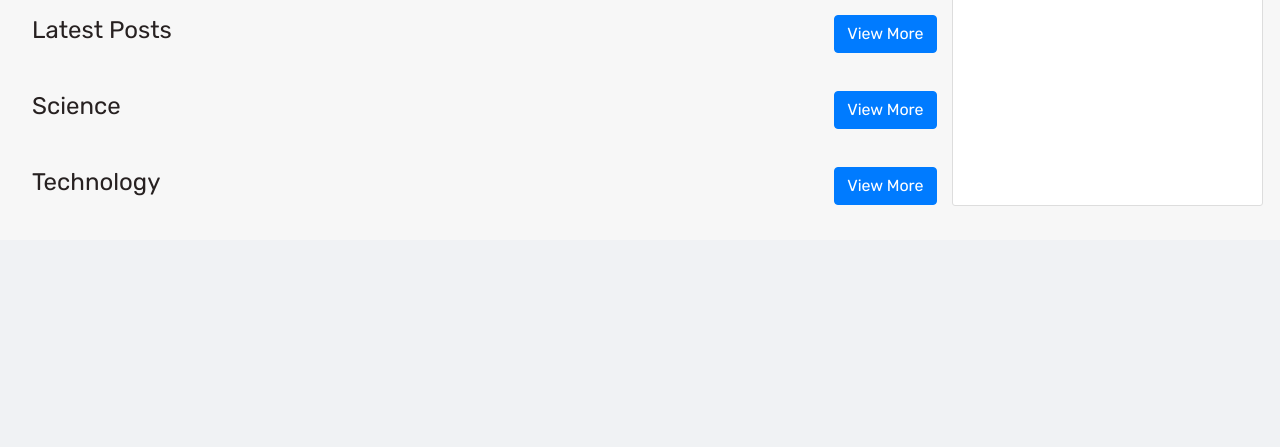
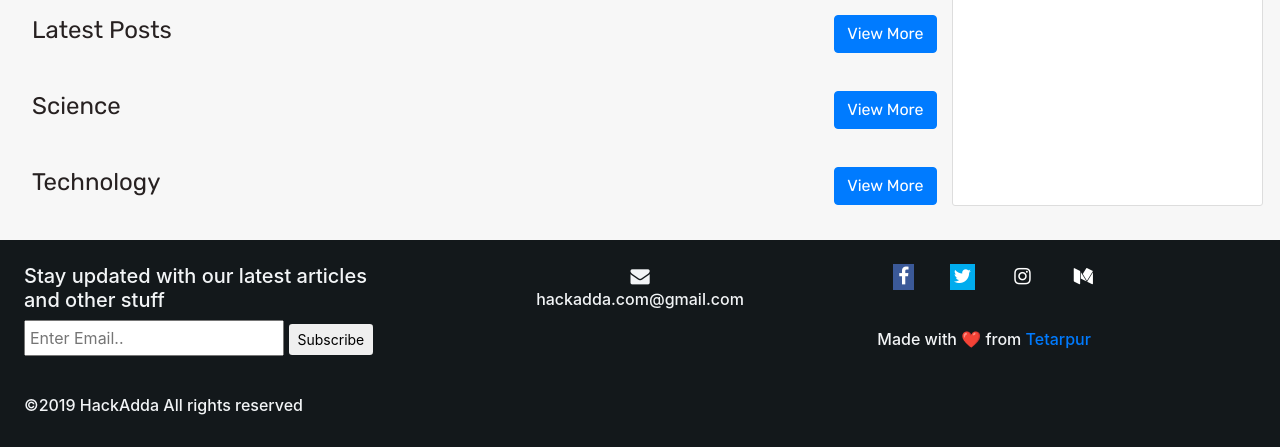
Before and after one commit to abhiabhi94/blog, a Django app: page /blog/ in a window 1280 px wide. Shown: the part 784-1231 px from the top of the page. Before the commit the page ends 990 px from the top, so only its background shows below. Run offline with Django 3.2, Linux system fonts and the light colour scheme; data that the repository does not hold is empty; parts of the project's set-up code (start-up, migrations or seed data) failed here and were passed over; some libraries are stand-ins or nearby versions.

Commit message:
* Subscriber app added * Email verification module added * Subscription url, view, AJAX added * Footer added * Subscriber, Post, Category models are now shown in tabular form inside admin

```diff
--- a/Blog/static/Blog/main.css
+++ b/Blog/static/Blog/main.css
@@ -107,6 +107,39 @@ a.dropdown-toggle {
     font-family: Dejavu sans;
     font-weight: 600;
     color: #444444;
+}
+
+footer {
+    display: flex;
+    background-color: #13181b;
+}
+
+footer h5,
+footer h6,
+footer p,
+footer .fa-envelope {
+    color: #f2f4f6!important;
+}
+
+footer .fa {
+    font-size: 1.2rem;
+}
+
+footer>.col1,
+footer>.col2,
+footer>.col3 {
+    flex: 3 1 0;
+}
+
+.footer>.col1>*,
+.footer>.col2>*,
+.footer>.col3>* {
+    margin: 0.5rem;
+    padding: 1rem;
+}
+
+.footer>.col2 {
+    text-align: center;
 }
 
 a.article-title:hover {
@@ -549,11 +582,12 @@ a.article-title:hover {
     border-color: #046293;
 }
 
-.num {
+
+/* .num {
     font-family: 'CooperHewittBold';
     font-weight: normal;
     font-style: normal;
-}
+} */
 
 @media(max-width:600px) {
     #post-options {
@@ -617,4 +651,12 @@ a.article-title:hover {
         /* display: block; */
         margin: 5px auto;
     }
+    footer {
+        flex-direction: column;
+    }
+    .footer>.col1>*,
+    .footer>.col2>*,
+    .footer>.col3>* {
+        padding: 0.5rem;
+    }
 }
--- a/Blog/static/Blog/main.js
+++ b/Blog/static/Blog/main.js
@@ -1,7 +1,10 @@
+'use strict';
+
 $(document).ready(function(event) {
     if (window.matchMedia('(max-width: 600px)').matches) {
         onMobile();
     }
+    $('.subForm').submit(subscribe);
     loadSidebar();
     addClassToAsideFeatured();
     $('.dropdown').on('click focus', function(event) {
@@ -12,12 +15,12 @@ $(document).ready(function(event) {
         event.preventDefault();
         //Check if the request if for a blog or the window
         if ($(this).data) {
-            let text = $(this).data('text');
+            const text = $(this).data('text');
         } else {
-            let text = window.location.href;
+            const text = window.location.href;
         }
         // console.log('link:', text);
-        let dummy = document.createElement('input');
+        const dummy = document.createElement('input');
         $('body').append(dummy);
         dummy.value = text;
         dummy.select();
@@ -31,10 +34,10 @@ $(document).ready(function(event) {
         createResponse('info', 'Link Copied Successfully');
     });
     $('.bookmark').on('click', function(event) {
-        let parent = event.currentTarget;
+        const parent = event.currentTarget;
         event.preventDefault();
         // console.log(event.currentTarget);
-        let post = $(this).data('post');
+        const post = $(this).data('post');
         url = $(this).data('url');
         if (parent.id === 'unbookmark') {
             // console.log('Removing');
@@ -61,21 +64,21 @@ $(document).ready(function(event) {
  * responseType:json
  */
 function sendAjax(link, args) {
-    // let responseType = 'application/'
+    // const responseType = 'application/'
     if (typeof args.type === "undefined") {
-        let type = 'POST'
+        const type = 'POST';
     } else {
-        type = args.type
+        const type = args.type;
     }
     if (typeof args.data === "undefined") {
-        let data = ''
+        const data = '';
     } else {
-        let data = args.data;
+        const data = args.data;
     }
     if (typeof args.responseType === "undefined") {
-        let responseType = 'json'
+        const responseType = 'json';
     } else {
-        let responseType = args.responseType;
+        const responseType = args.responseType;
     }
     // console.log(type, data, responseType, link)
     $.ajax({
@@ -95,12 +98,13 @@ function sendAjax(link, args) {
         complete: function(data) {
             try {
                 // console.log(data.responseJSON['message']);
-                if (data.responseJSON['status'] === 0) {
-                    let state = 'success';
-                } else {
-                    let state = 'warning';
-                }
-                let msg = data.responseJSON['message'];
+                // if (data.responseJSON['status'] === 0) {
+                //     const state = 'success';
+                // } else {
+                //     const state = 'warning';
+                // }
+                const state = data.responseJSON['status'];
+                const msg = data.responseJSON['message'];
                 createResponse(state, msg);
             } catch (e) {
                 top.location.href = '/login';
@@ -111,19 +115,30 @@ function sendAjax(link, args) {
     });
 }
 /**
- * Create a temporary div, append it to the div'#response', fix it to the top and fade it out.
- * @param {string} status - a string based upon the response received for AJAX request.('success'|'warning')
+ * Create a temporary div, append it to the div'#response', fix it to the top and fade it.
+ * @param {int} status - an integer based upon the response received for AJAX request.
+ * (-1->'error'|0->'success'| 1->'warning')
  * @param {string} msg - a string depicting the message to be displayed in the response.
+ * @param {int} time - time after which the response fades away
  */
-function createResponse(status, msg) {
-    let cls = 'alert alert-' + status;
-    let response = $('#response');
-    let temp = $('<div/>')
+function createResponse(status, msg, time = 2000) {
+    switch (status) {
+        case -1:
+            status = "danger";
+            break;
+        case 0:
+            status = "success";
+            break;
+        case 1:
+            status = "warning";
+    }
+    const cls = 'alert alert-' + status;
+    const response = $('#response');
+    const temp = $('<div/>')
         .addClass(cls)
         .html('<div>' + msg + '</div>');
     // console.log(temp);
     response.append(temp);
-    let time = 2000;
     fixToTop(temp);
     temp.fadeIn(time);
     temp.fadeOut(2 * time);
@@ -136,7 +151,7 @@ function createResponse(status, msg) {
  * @param {element} div - element that is to be fixed at the top of the viewport.
  */
 function fixToTop(div) {
-    let isfixed = div.css('position') == 'fixed';
+    const isfixed = div.css('position') == 'fixed';
     if (div.scrollTop() > 200 && !isfixed)
         div.css({ 'position': 'fixed', 'top': '0px' });
     if (div.scrollTop < 200 && isfixed)
@@ -151,13 +166,13 @@ function fixToTop(div) {
  * On pages other than homepage, latest and featured posts will be added.
  */
 function loadSidebar() {
-    let latestPosts = { id: '#latest-posts', num: 5 };
+    const latestPosts = { id: '#latest-posts', num: 5 };
     latestPosts.url = $(latestPosts.id).data('url');
     sendPost(latestPosts.url, latestPosts.id, { 'num': latestPosts.num });
-    let topTagsEle = { id: '#top-tags', num: 5 };
+    const topTagsEle = { id: '#top-tags', num: 5 };
     topTagsEle.url = $(topTagsEle.id).data('url');
     sendPost(topTagsEle.url, topTagsEle.id, { 'num': topTagsEle.num });
-    let allTagsEle = { id: '#all-tags' };
+    const allTagsEle = { id: '#all-tags' };
     allTagsEle.url = $(allTagsEle.id).data('url');
     sendPost(allTagsEle.url, allTagsEle.id);
 }
@@ -173,7 +188,7 @@ function sendPost(url, responseEle, data) {
  * The styling is done in CSS to place them alongside the latest one in small scale devices.
  */
 function addClassToAsideFeatured() {
-    let div = document.createElement('div');
+    const div = document.createElement('div');
     div.className = 'aside';
     $('.aside-featured').wrapAll(div);
 }
@@ -184,3 +199,33 @@ function onMobile() {
     const viewbutton = $('.view-more');
     viewbutton.each(function() { $(this).parent().next().after($(this)) });
 }
+
+/**
+ *
+ * @param {event} event - The event that takes care
+ */
+function subscribe(event) {
+    const responseDiv = $('#sub-response');
+    const email = $('#email').val();
+    responseDiv.html('Registering ' + email + ' with HackAdda!');
+    const url = $(this)[0].action;
+    const data = $(this).serialize;
+    $.ajax({
+        url: url,
+        type: 'POST',
+        data: $(this).serialize(),
+        dataType: 'json',
+        // error: function(jqXhr, textStatus, errorMessage) {
+        // console.log('Error Message:' + errorMessage);
+        // },
+        complete: function(data) {
+            data = data.responseJSON;
+            createResponse(data['status'], data['email'] + data['msg']);
+            responseDiv.html('');
+            if (data['status'] !== -1) {
+                email.val('');
+            }
+        }
+    });
+    event.preventDefault();
+}
--- a/Blog/templates/Blog/base.html
+++ b/Blog/templates/Blog/base.html
@@ -106,6 +106,7 @@
             </div>
         </div>
     </main>
+    {% include "./footer.html" %}
 </body>
 
 </html>
--- /dev/null
+++ b/Blog/templates/Blog/footer.html
@@ -0,0 +1,39 @@
+<footer class="footer">
+    <div class="col1">
+        <div class="subscription">
+            <h5 id="noText">Stay updated with our latest articles and other stuff</h5>
+            <div id="sub-response">
+            </div>
+            <form class="subForm" action="{% url 'Blog:subscription' %}" method="post">
+                {% csrf_token %}
+                <input id="email" class="p-1" type="email" name="email" placeholder="Enter Email.." required>
+                <button type="submit" class="btn btn-sm subscribe" value="submit">Subscribe</button>
+            </form>
+        </div>
+        <div class="copyright">
+            <h6>©2019 HackAdda All rights reserved</h6>
+        </div>
+    </div>
+    <div class="col2">
+        <div class="contact">
+            <a href="mailto:hackadda.com@gmail.com"><i class="fa fa-envelope"></i>
+                <h6 class="phone">hackadda.com@gmail.com</h6>
+            </a>
+        </div>
+    </div>
+    <div class="col3">
+        <div class="social-icons">
+            {% with "facebook twitter instagram medium" as socials %}
+            {% for social in socials.split %}
+                {% with "https://"|add:social|add:".com/"|add:"hackadda" as social_link %}
+                {% comment %} {{social_link}} {% endcomment %}
+                {% include "./social_icons.html" with link=social_link  iclass=social %}
+                {% endwith %}
+            {% endfor %}
+            {% endwith %}
+        </div>
+        <div class="made-with-love">
+            <h6>Made with ❤️ from <a href="http://wikipedia.com/tetarpur" target="_blank" alt="Tetarpur">Tetarpur</a></h6>
+        </div>
+    </div>
+</footer>
--- /dev/null
+++ b/Blog/templates/Blog/social_icons.html
@@ -0,0 +1 @@
+<a style="color: white;" class="ml-3 mr-3" href="{{link}}" target="_blank"><i class="fa fa-{{iclass}}"></i></a>
--- a/Blog/urls.py
+++ b/Blog/urls.py
@@ -12,6 +12,7 @@ ymd_re = r'(?P<year>[0-9]{4})/?(?P<month>[0-9]{1,2})?/?(?P<day>[0-9]{1,2})?'
 urlpatterns = [
     # path('', views.PostListView.as_view(), name='home'),
     path('', views.HomeView.as_view(), name='home'),
+    path('subscribe/', views.subscribe, name='subscription'),
     path('user/<str:username>', views.UserPostListView.as_view(), name='user-posts'),
     path('user/<str:username>/bookmarks',
          views.UserPostBookmark.as_view(), name='user-bookmarks'),
@@ -39,5 +40,5 @@ urlpatterns = [
     path('post/latest-posts/', views.get_latest_posts, name='latest-posts'),
     path('post/category/<str:category>',
          views.CategoryPostListView.as_view(), name='category'),
-    re_path(r'post/'+ymd_re, views.get_timewise_list, name='timewise-list')
+    re_path(r'post/'+ymd_re+'$', views.get_timewise_list, name='timewise-list')
 ]
--- a/Blog/views.py
+++ b/Blog/views.py
@@ -1,3 +1,4 @@
+import json
 from django.shortcuts import render
 from django.views.generic import (ListView,
                                   DetailView,
@@ -5,7 +6,6 @@ from django.views.generic import (ListView,
                                   UpdateView,
                                   DeleteView
                                   )
-from .models import Post
 from django.core.paginator import Paginator
 from django.contrib.auth.models import User
 from Users.models import Profile
@@ -19,9 +19,11 @@ from django.http import JsonResponse, Http404
 from django.urls import reverse_lazy
 from collections import Counter
 from meta.views import Meta
-import json
 from datetime import datetime
-
+from validate_email import validate_email
+from django.db import IntegrityError
+from .models import Post
+from Subscribers.models import Subscriber
 
 '''
 Use the name posts for backend purposes.
@@ -36,6 +38,11 @@ def published_posts(order='-date_posted'):
     if no order is given, the posts are ordered by their post date.
     '''
     return Post.objects.filter(publish=True).order_by(order)
+
+
+def email_verification(email):
+    '''Verify whether an email is legit or not'''
+    return validate_email(email_address=email, check_regex=True, check_mx=True)
 
 
 global meta_home
@@ -128,8 +135,10 @@ class HomeView(ListView):
         Categories to displayed on the homepage
         format: all small-case
         '''
-        categories = ['science', 'technology']
-        # context['categories'] = categories
+        categories = [
+            'science',
+            'technology',
+        ]
 
         category_result = {}
         for index, category in enumerate(categories):
@@ -147,6 +156,33 @@ class HomeView(ListView):
         # print("Categories>>>", context['category'])
 
         return context
+
+
+def subscribe(request):
+    '''
+    adds emails to the model Subscribers after verifying legit emails only on POST requests.
+    Returns Jsonresponse with properties response and status.
+    '''
+    data = {'msg': '', 'email': '', 'status': -1}
+    if request.method == 'POST':
+        email = request.POST['email']
+        data['email'] = email
+        if email_verification(email):
+            try:
+                Subscriber.objects.create(email=email)
+                data['msg'] = ' is now registered successfully with us'
+                data['status'] = 0
+            except IntegrityError:
+                data['msg'] = ' is already registered with us'
+            except:
+                data['status'] = 1
+                data['msg'] = 'There seems to be an issue on our side. Please retry.'
+            return JsonResponse(data)
+
+        data['msg'] = ' is not a valid email'
+        return JsonResponse(data)
+
+    return Http404('Wrong request format')
 
 
 class FeaturedPostListView(ListView):
--- a/Subscribers/models.py
+++ b/Subscribers/models.py
@@ -4,7 +4,7 @@ from django.db import models
 
 
 class Subscriber(models.Model):
-    email = models.EmailField(unique=True, max_length=254)
+    email = models.EmailField(unique=True, max_length=254, editable=False)
     date = models.DateTimeField(auto_now_add=True)
 
     def __str__(self):
--- a/blog/settings/base.py
+++ b/blog/settings/base.py
@@ -27,6 +27,7 @@ INSTALLED_APPS = [
     'Blog.apps.BlogConfig',
     'Track.apps.TrackConfig',
     'Users.apps.UsersConfig',
+    'Subscribers.apps.SubscribersConfig',
     'crispy_forms',
     'markupfield',
     'meta',
--- a/requirements.txt
+++ b/requirements.txt
@@ -7,13 +7,17 @@ django-crispy-forms==1.7.2
 django-markup==1.4.1
 django-markupfield==1.5.1
 django-meta==1.5.2
+dnspython==1.16.0
 docutils==0.15.2
 html5lib==1.0.1
+idna==2.8
 isort==4.3.21
 lazy-object-proxy==1.4.2
 Markdown==3.1.1
 mccabe==0.6.1
 Pillow==6.1.0
+pkg-resources==0.0.0
+py3-validate-email==0.2.0
 pycodestyle==2.5.0
 Pygments==2.4.2
 pylint==2.3.1
```
Also changed, not shown: Blog/admin.py (+7 -1 lines), Subscribers/admin.py (+6 -1 lines), Subscribers/migrations/0002_auto_20191212_0326.py (added).
